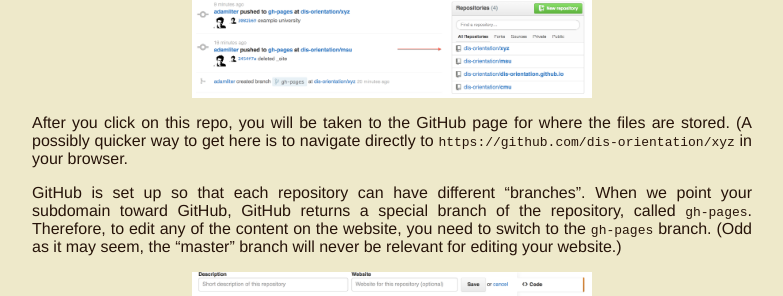
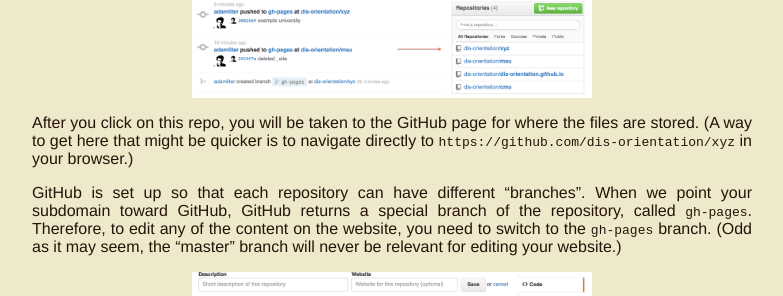
Before and after one commit to dis-orientation/dis-orientation.github.io, a Jekyll site: the page built from involved.md, in a window 1280 px wide and 900 px high, scrolled down 2618 px. Shown: the part 146-442 px from the top of the window, without its empty margins (248-1031 px from the left). Built offline with Jekyll 4.4.1, drawn with Linux system fonts in a browser that asks for light colours; Markdown is read by kramdown in place of the engine named in the settings.

Commit message:
fixed grammar

```diff
--- a/involved.md
+++ b/involved.md
@@ -83,7 +83,7 @@
 
 <img alt="git-web-find-repo" width="400" src="/images/git-web-find-repo.png" style="display:block; margin:0 auto;" />
 
-After you click on this repo, you will be taken to the GitHub page for where the files are stored. (A possibly quicker way to get here is to navigate directly to `https://github.com/dis-orientation/xyz` in your browser.
+After you click on this repo, you will be taken to the GitHub page for where the files are stored. (A way to get here that might be quicker is to navigate directly to `https://github.com/dis-orientation/xyz` in your browser.)
 
 GitHub is set up so that each repository can have different "branches". When we point your subdomain toward GitHub, GitHub returns a special branch of the repository, called `gh-pages`. Therefore, to edit any of the content on the website, you need to switch to the `gh-pages` branch. (Odd as it may seem, the "master" branch will never be relevant for editing your website.)
 
```
